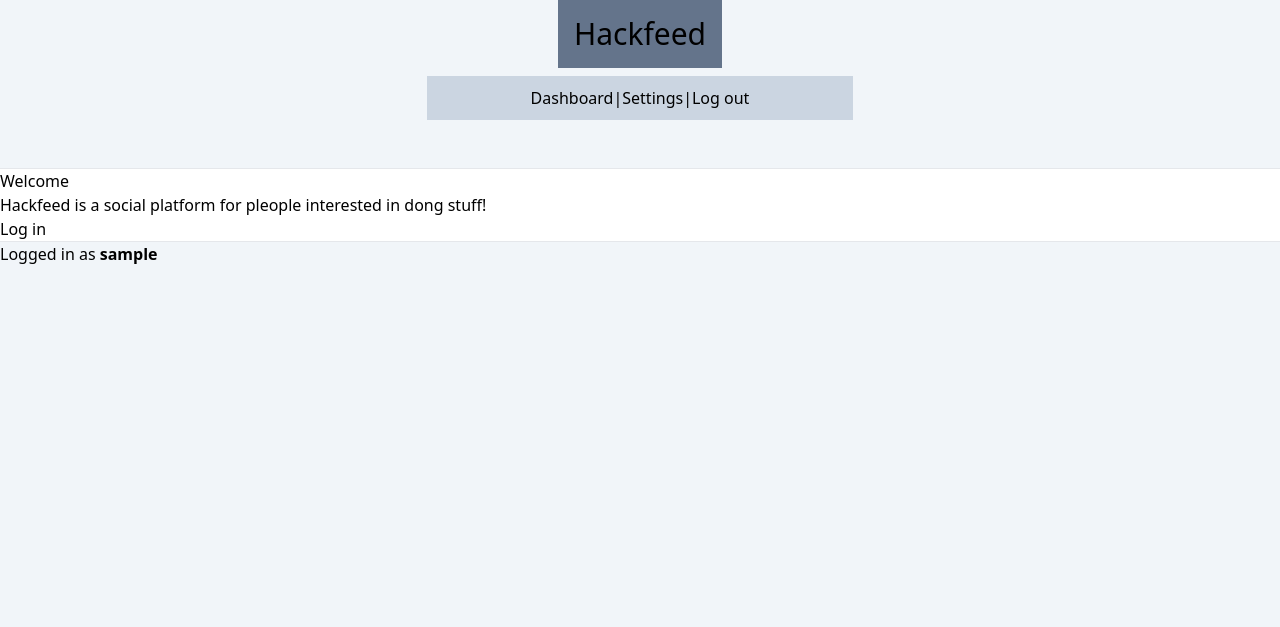
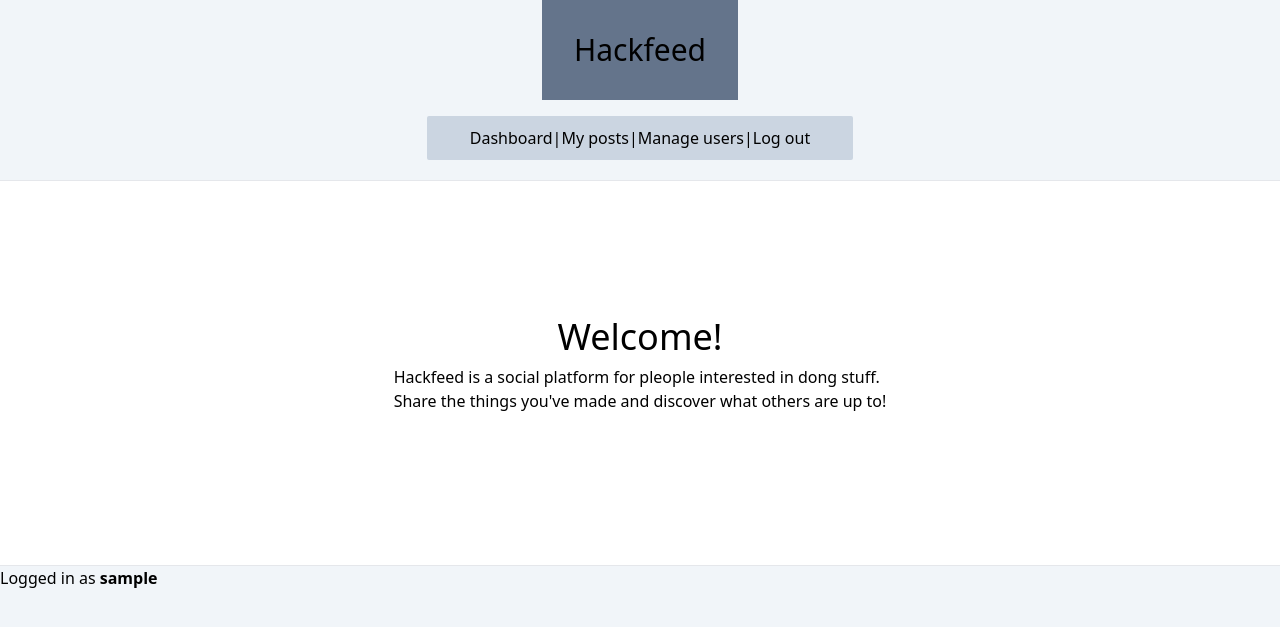
Before and after one commit to napsyn/tsoha-chat, a Flask app: page / in a window 1280 px wide. Shown: the top 627 px of the page. Run offline with Flask 3, Linux system fonts and the light colour scheme; the visitor is signed in with stand-in values (Sample User, id 1).

Commit message:
Added CSS to templates, made modifications to error handling, and converted 'settings' to links in nav

```diff
--- a/app/routes.py
+++ b/app/routes.py
@@ -32,22 +32,26 @@ def register():
     error = None
     if request.method == "GET":
         return render_template("register.html")
+
     if request.method == "POST":
         username = request.form["username"]
         password1 = request.form["password1"]
         password2 = request.form["password2"]
+
         if password1 != password2:
-            error = "Mismatching passwords"
-            return render_template("error.html", error=error)
+            return flash("Mismatching passwords")
+
         if users.register(username, password1):
             flash('Account succesfully created')
             return redirect("/login")
         else:
-            error = "Registration failed"
-            return render_template("error.html", error=error)
+            return flash("Registration failed")
 
 @app.route("/newpost", methods=["POST"])
 def new_post():
+    if not request.form['csrf_token']:
+        return flash("Post creation failed")
+
     content = request.form["content"]
     title = request.form["title"]
     if posts.create_post(title, content):
@@ -68,6 +72,10 @@ def get_post(post_id):
     else:
         return render_template("post.html", title=result[0], content=result[1], date=result[2])
 
-@app.route("/settings")
+@app.route("/userposts")
 def settings():
-    return render_template("settings.html")
+    return render_template("user_posts.html")
+
+@app.route("/manageusers")
+def settings():
+    return render_template("admin_view.html")
--- a/app/static/output.css
+++ b/app/static/output.css
@@ -562,17 +562,29 @@ video {
   margin: 0.25rem;
 }
 
-.my-2 {
-  margin-top: 0.5rem;
-  margin-bottom: 0.5rem;
+.m-2 {
+  margin: 0.5rem;
 }
 
-.mb-10 {
-  margin-bottom: 2.5rem;
+.my-4 {
+  margin-top: 1rem;
+  margin-bottom: 1rem;
+}
+
+.mb-0 {
+  margin-bottom: 0px;
 }
 
 .mb-4 {
   margin-bottom: 1rem;
+}
+
+.mb-5 {
+  margin-bottom: 1.25rem;
+}
+
+.mb-6 {
+  margin-bottom: 1.5rem;
 }
 
 .mt-0 {
@@ -581,6 +593,10 @@ video {
 
 .mt-2 {
   margin-top: 0.5rem;
+}
+
+.mt-4 {
+  margin-top: 1rem;
 }
 
 .block {
@@ -595,6 +611,10 @@ video {
   display: table;
 }
 
+.hidden {
+  display: none;
+}
+
 .h-11 {
   height: 2.75rem;
 }
@@ -603,8 +623,8 @@ video {
   height: 66.666667%;
 }
 
-.h-3\/5 {
-  height: 60%;
+.h-96 {
+  height: 24rem;
 }
 
 .h-full {
@@ -613,6 +633,10 @@ video {
 
 .w-1\/3 {
   width: 33.333333%;
+}
+
+.w-96 {
+  width: 24rem;
 }
 
 .w-full {
@@ -639,12 +663,24 @@ video {
   justify-content: center;
 }
 
-.rounded-none {
-  border-radius: 0px;
+.gap-4 {
+  gap: 1rem;
+}
+
+.rounded-md {
+  border-radius: 0.375rem;
 }
 
 .rounded-sm {
   border-radius: 0.125rem;
+}
+
+.border-2 {
+  border-width: 2px;
+}
+
+.border-8 {
+  border-width: 8px;
 }
 
 .border-solid {
@@ -681,8 +717,12 @@ video {
   background-color: rgb(255 255 255 / var(--tw-bg-opacity));
 }
 
-.p-4 {
-  padding: 1rem;
+.p-1 {
+  padding: 0.25rem;
+}
+
+.p-8 {
+  padding: 2rem;
 }
 
 .px-4 {
@@ -724,6 +764,11 @@ video {
   line-height: 2.25rem;
 }
 
+.text-4xl {
+  font-size: 2.25rem;
+  line-height: 2.5rem;
+}
+
 .text-xl {
   font-size: 1.25rem;
   line-height: 1.75rem;
@@ -734,6 +779,15 @@ video {
   color: rgb(59 130 246 / var(--tw-text-opacity));
 }
 
+.text-red-500 {
+  --tw-text-opacity: 1;
+  color: rgb(239 68 68 / var(--tw-text-opacity));
+}
+
+.underline {
+  text-decoration-line: underline;
+}
+
 .shadow-md {
   --tw-shadow: 0 4px 6px -1px rgb(0 0 0 / 0.1), 0 2px 4px -2px rgb(0 0 0 / 0.1);
   --tw-shadow-colored: 0 4px 6px -1px var(--tw-shadow-color), 0 2px 4px -2px var(--tw-shadow-color);
--- a/app/templates/index.html
+++ b/app/templates/index.html
@@ -2,12 +2,20 @@
 {% extends "layout.html" %}
 {% block title %}Community{% endblock %}
 {% block content %}
-<title></title>
-<div>
-    <h1>Welcome</h1>
-    <p>
-        Hackfeed is a social platform for pleople interested in dong stuff!
-    </p>
-    <a href="/login">Log in</a>
+<title>Welcome</title>
+<div class="h-96 flex flex-col items-center justify-center pt-4 pb-6">
+    <h1 class="text-4xl">Welcome!</h1>
+    <div class="m-2">
+        <p>
+            Hackfeed is a social platform for pleople interested in dong stuff.
+            <br>
+            Share the things you've made and discover what others are up to!
+        </p>
+    </div>
+    {% if session.user_id == Flase %}
+    <div>
+        <p><a class="text-blue-500" href="/login">Log in</a> or <a class="text-blue-500" href="/register">Register</a></p>
+    </div>
+    {% endif %}
 </div>
 {% endblock %}
--- a/app/templates/layout.html
+++ b/app/templates/layout.html
@@ -1,28 +1,29 @@
 <!doctype html>
-<link href="{{url_for('static',filename='/output.css')}}" rel="stylesheet">
+<link href="{{url_for('static',filename='output.css')}}" rel="stylesheet">
 <meta name="viewport" content="width=device-width, initial-scale=1">
 
 <title>Hackfeed - {% block title %}{% endblock %}</title>
 <body class="bg-slate-100">
-<div class="flex flex-col items-center bg justify-center mt-0 mb-10">
-  <div class="bg-slate-500 h-full p-4">
+<div class="flex flex-col items-center bg justify-center mt-0 mb-5">
+  <div class="bg-slate-500 h-full p-8">
     <h1 class="text-3xl">Hackfeed</h1>
   </div>
     {% if session.user_id %}
-    <div class="flex flex-row items-center justify-center w-1/3 h-11 bg-slate-300 border-solid rounded-none my-2">
-      <a href="/dashboard">Dashboard</a> | <a href="/settings">Settings</a> | <a href="/logout">Log out</a>
+    <div class="flex flex-row items-center justify-center w-1/3 h-11 mb-0 bg-slate-300 border-solid rounded-sm border-1 my-4">
+      <a href="/dashboard">Dashboard</a> | <a href="/userposts">My posts</a> | <a href="/manageusers">Manage users</a> | <a href="/logout">Log out</a>
     </div>
     {% endif %}
+</div>
   {% with messages = get_flashed_messages() %}
     {% if messages %}
-      <ul class=flashes>
+      <ul class="flex justify-center mt-4">
       {% for message in messages %}
-        <li>{{ message }}</li>
+        <li class="text-red-500 flex justify-center w-96 p-1">{{ message }}</li>
       {% endfor %}
       </ul>
     {% endif %}
   {% endwith %}
-</div>
+
 <hr>
 <div class="h-2/3 bg-white">
   {% block content %}{% endblock %}
--- a/app/templates/login.html
+++ b/app/templates/login.html
@@ -2,8 +2,8 @@
 {% extends "layout.html" %}
 {% block title %}Login{% endblock %}
 {% block content %}
-<div class="h-3/5 flex flex-col items-center pt-4 pb-6">
-    <title>Login</title>
+<title>Login</title>
+<div class="h-96 flex flex-col items-center justify-center pt-4 pb-6">
     <h1 class="text-xl">Log in</h1>
     {% if error %}
     <p class=error><strong>Error:</strong> {{ error }}
--- a/app/users.py
+++ b/app/users.py
@@ -2,6 +2,7 @@ from db import db
 from flask import session, redirect
 from werkzeug.security import check_password_hash, generate_password_hash
 from sqlalchemy.sql import text
+import secrets
 
 def login(username, password):
     sql = text("SELECT user_id, password FROM users WHERE username=:username")
@@ -29,6 +30,7 @@ def login(username, password):
 
             session["user_id"] = user.user_id
             session["username"] = username
+            session["csrf_token"] = secrets.token_hex(16)
             return True
         else:
             return False
@@ -67,9 +69,9 @@ def create_role(user):
         return False
 
 def get_users():
-    sql = text("SELECT U.username, R.user_type, U.created_at FROM users U, user_roles R WHERE U.user_id=R.user_id AND R.user_type=300")
+    sql = text("SELECT U.username, R.user_type, U.created_at FROM users U, user_roles R WHERE U.user_id=R.user_id")
     if session.user.user_type == 300:
-        result = db.session.execute()
+        result = db.session.execute(sql)
         return result.fetchall()
     else:
         return False
```
Also changed, not shown: app/templates/admin_view.html (added, +8 -0 lines), app/templates/dashboard.html (+17 -13 lines), app/templates/settings.html (deleted, +0 -14 lines), app/templates/user_posts.html (added, +8 -0 lines).
